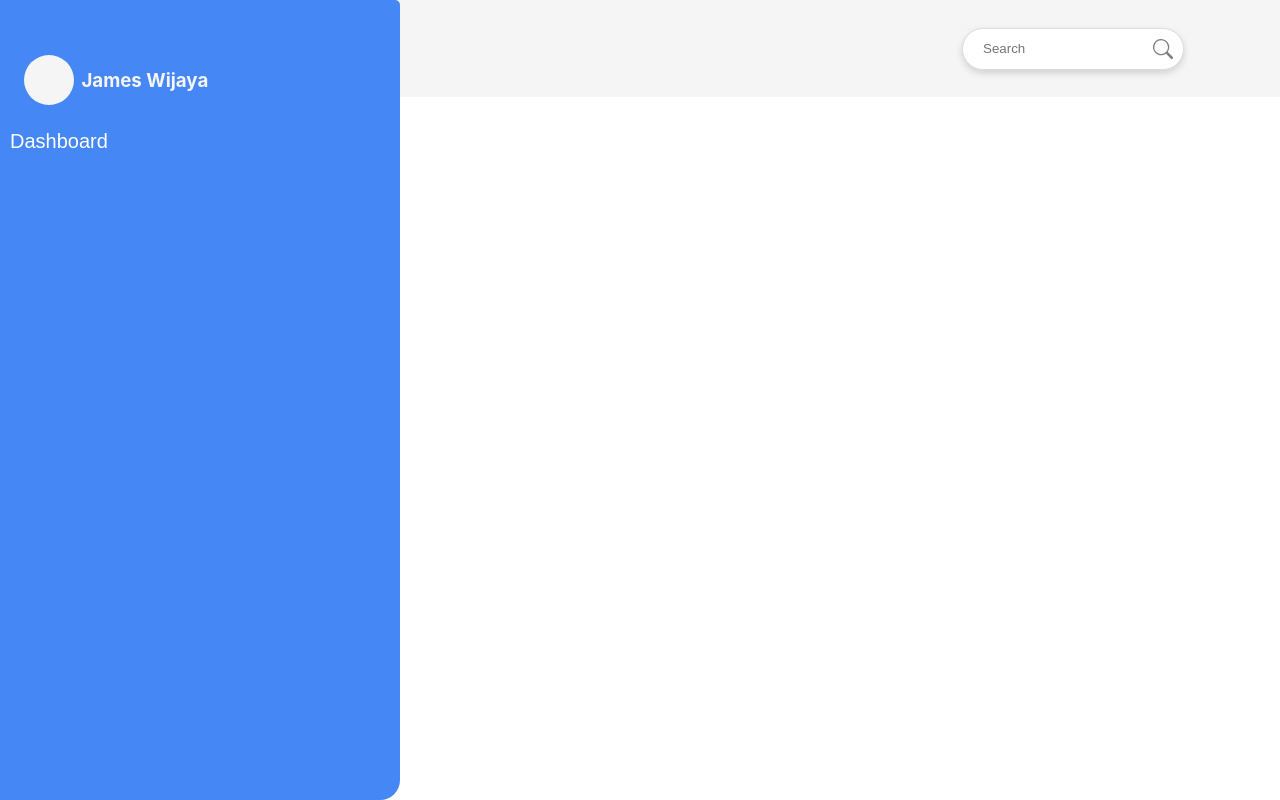
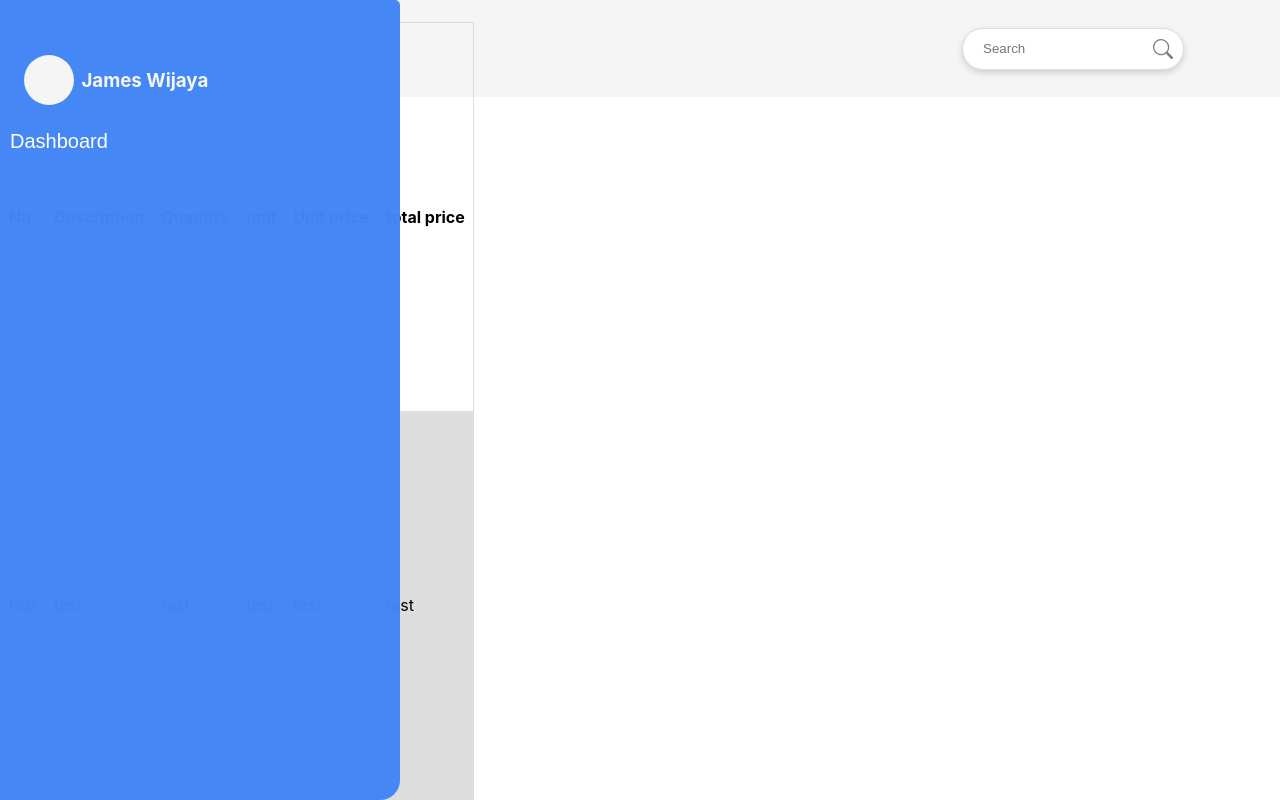
Before and after one commit to jamessuw/Admin-Dashboard, a React (Create React App) app: page /create-form in a window 1280 px wide. Built offline with nearby package versions, Linux system fonts and the light colour scheme.

Commit message:
finished layout grid

```diff
--- a/src/Components/CreateForm/CreateForm.jsx
+++ b/src/Components/CreateForm/CreateForm.jsx
@@ -17,8 +17,29 @@ function CreateForm() {
   <Sidenav/>
     </div>
 
-   <div className='form-section-ctr'>
 
+   <div className='container-2'>
+   <div className='create-form'><button>Create Form</button></div>
+   <div className='table-container'>
+    <table>
+        <tr>
+            <th>No</th>
+            <th>Description</th>
+            <th>Quantity</th>
+            <th>unit</th>
+            <th>Unit price</th>
+            <th>total price</th>
+        </tr>
+        <tr>
+            <td>test</td>
+            <td>test</td>
+            <td>test</td>
+            <td>test</td>
+            <td>test</td>
+            <td>test</td>
+        </tr>
+    </table>
+   </div>
 
 
 
--- a/src/Components/CreateForm/createForm.css
+++ b/src/Components/CreateForm/createForm.css
@@ -1,3 +1,9 @@
+.container-2{
+    display: flex;
+    flex-direction: column;
+}
+
+
 .form-component{
     display: flex;
 }
@@ -46,3 +52,24 @@
     flex-direction: column;
 
 }
+.table-container{
+    display: flex;
+    width: fit-content;
+    height: 100%;
+    position: relative;
+    margin: auto;
+    justify-content: center;
+}
+table {
+    border-collapse: collapse;
+    width: 100%;
+  }
+
+  td, th {
+    border: 1px solid #dddddd;
+    text-align: left;
+    padding: 8px;
+  }
+  tr:nth-child(even) {
+    background-color: #dddddd;
+  }
```
